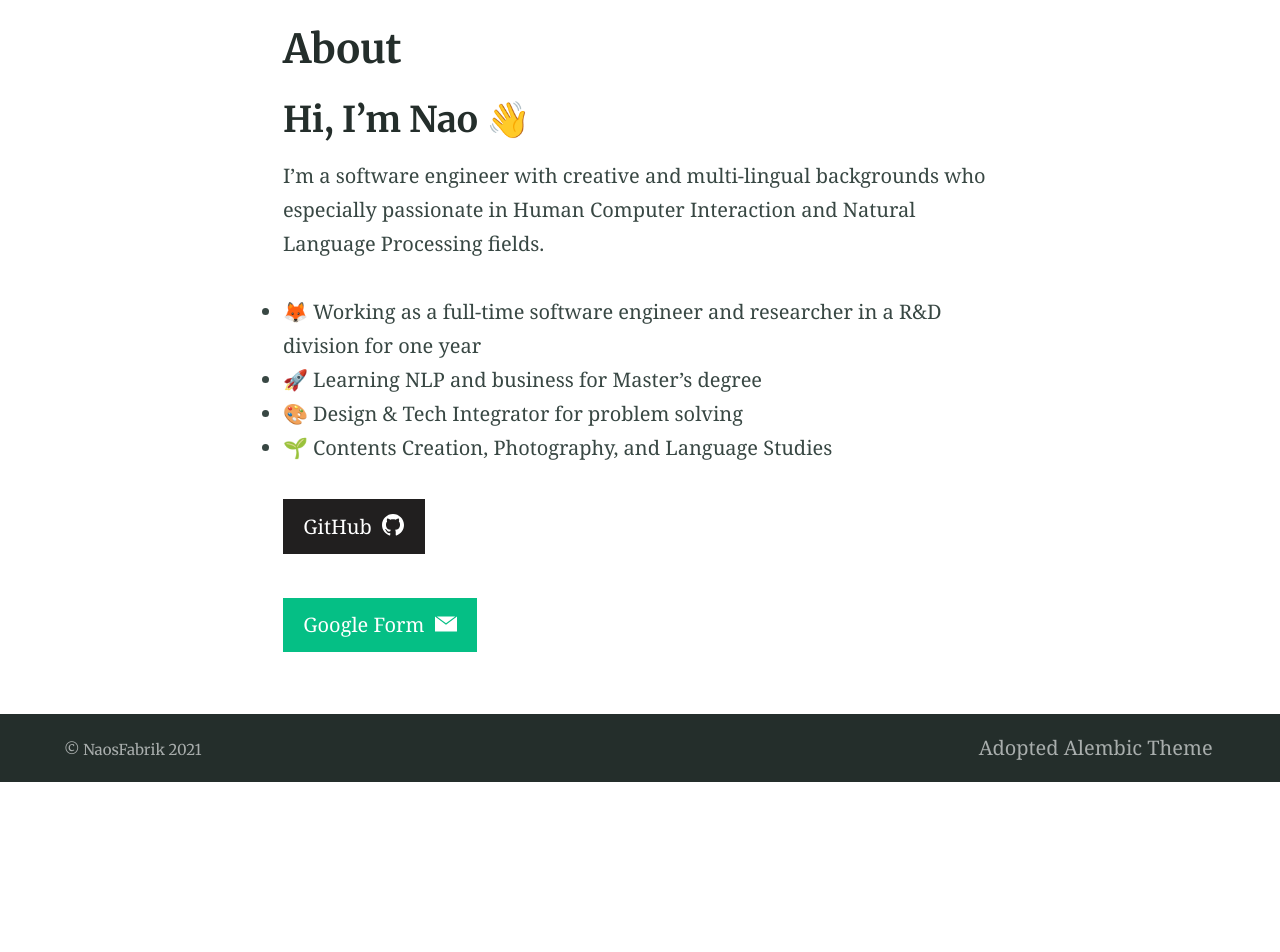
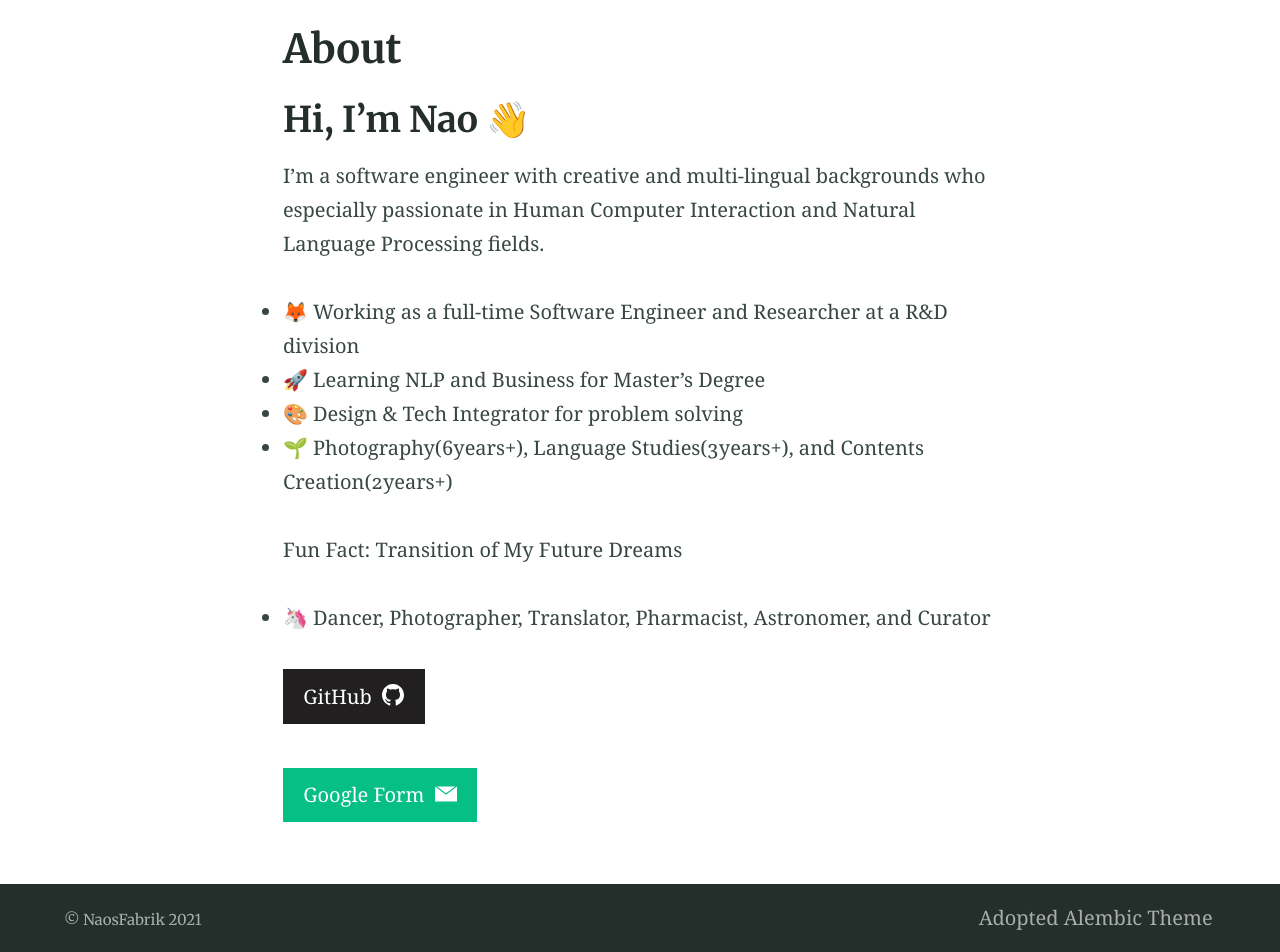
Before and after one commit to NaosFabrik/NaosFabrik.github.io, a Jekyll site: the page built from index.md, in a window 1280 px wide. Shown: the part 403-1355 px from the top of the page. Built offline with Jekyll 4.4.1, drawn with Linux system fonts in a browser that asks for light colours; before the commit the page ends 1185 px from its top, so only the background shows below that.

Commit message:
Update index.md

```diff
--- a/index.md
+++ b/index.md
@@ -7,10 +7,13 @@ excerpt: "Personal Webpage"
 ## Hi, I'm Nao 👋
 I'm a software engineer with creative and multi-lingual backgrounds who especially passionate in Human Computer Interaction and Natural Language Processing fields.
 
-- 🦊 Working as a full-time software engineer and researcher in a R&D division for one year
-- 🚀 Learning NLP and business for Master's degree
+- 🦊 Working as a full-time Software Engineer and Researcher at a R&D division
+- 🚀 Learning NLP and Business for Master's Degree
 - 🎨 Design & Tech Integrator for problem solving
-- 🌱 Contents Creation, Photography, and Language Studies
+- 🌱 Photography(6years+), Language Studies(3years+), and Contents Creation(2years+)
+
+Fun Fact: Transition of My Future Dreams
+- 🦄 Dancer, Photographer, Translator, Pharmacist, Astronomer, and Curator
 
 {% include button.html text="GitHub" icon="github" link="https://github.com/NaosFabrik" color="#211F1F" %}
 {% include button.html text="Google Form" icon="email" link="https://forms.gle/AwGAjaZeFhv4VtDq5" %}
```
